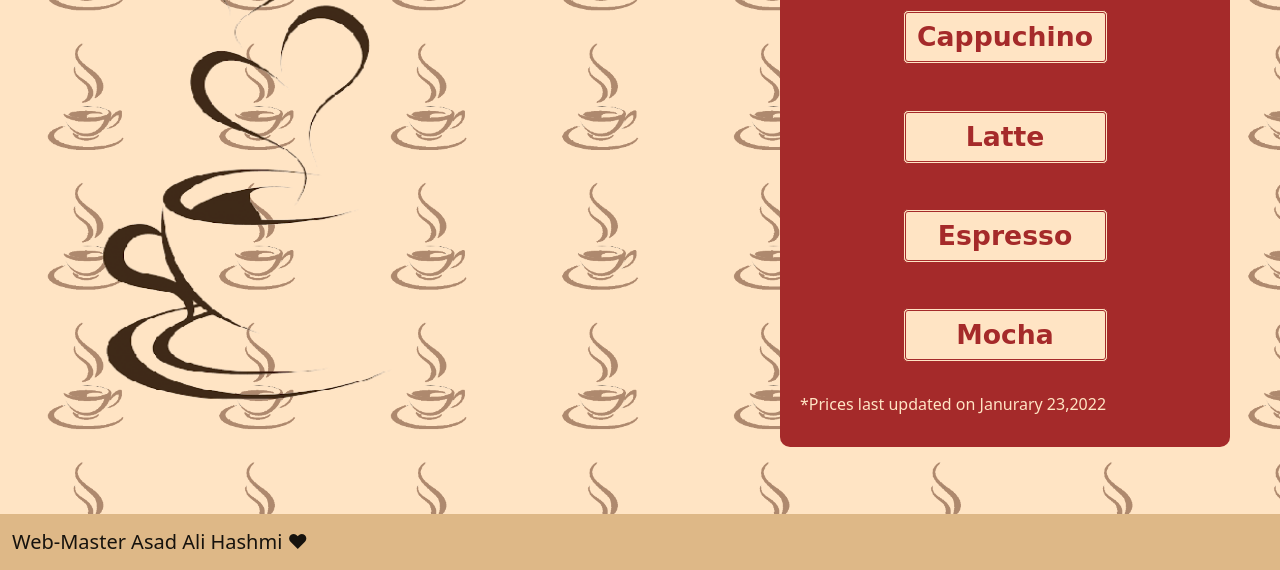
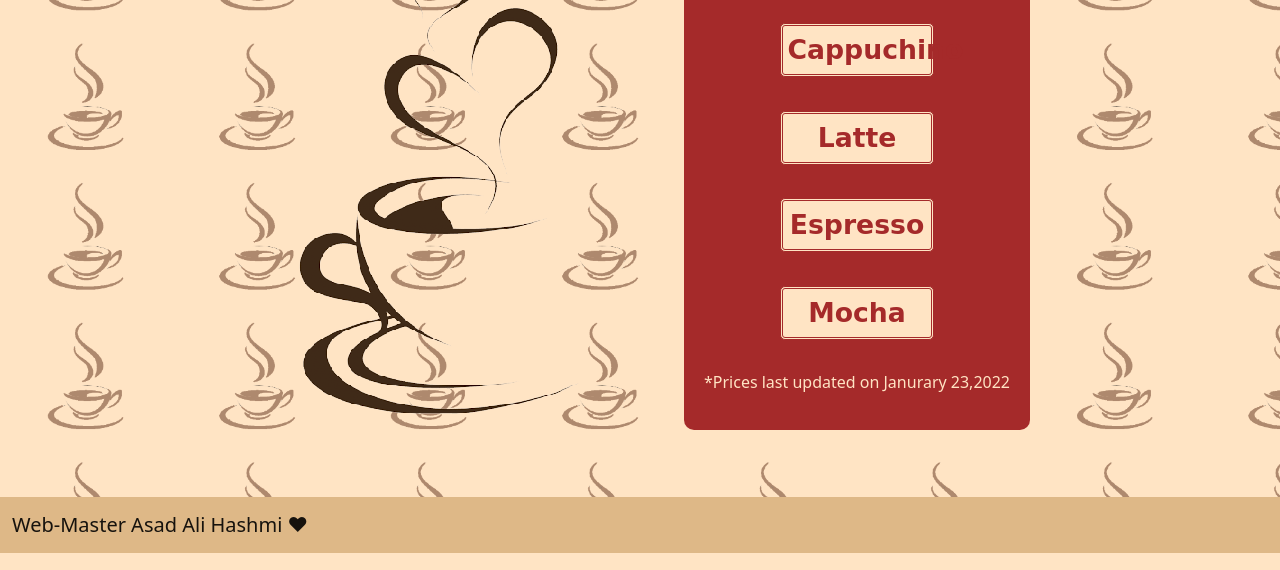
Before and after one commit to Hashmi1997/Web-Dev-Portfolio, a plain HTML site: page Bootstrap/index.html in a window 1280 px wide. Shown: the part 251-821 px from the top of the page. Drawn offline with nearby package versions, Linux system fonts and the light colour scheme; a web font is replaced by a local one.

Commit message:
Bug Solved

```diff
--- a/Bootstrap/index.html
+++ b/Bootstrap/index.html
@@ -57,6 +57,8 @@
        <button style= "color: brown"; class="cs" role="button">Mocha</button>
        -->
       </div> */
+      <div class="container">
+        <div class="ic"><img src="images__61_-removebg-preview.png" alt="Coffee with Love" class="ic"> </div>
         <div class="f">
           <p id="mh">Instant Order</p>
           <button class="cs" role="button">Cappuchino</button>
@@ -65,8 +67,9 @@
           <button style="margin-bottom: 30px;"; class="cs" role="button">Mocha</button>
           <p class="n"> *Prices last updated on Janurary 23,2022 </p>
         </div>
-      <div class="ic"><img src="images__61_-removebg-preview.png" alt="Coffee with Love" class="ic"> </div>
-      </section>
+
+     </div>
+    </section>
 
         <nav class="navbar sticky-bottom navbar-light" id="ft">
   <div class="container-fluid">
--- a/Bootstrap/main.scss
+++ b/Bootstrap/main.scss
@@ -16,10 +16,22 @@ $c2: brown;
     color: $mc;
     align-self: baseline;
 }
+.container{
+    display: flex;
+    flex-wrap:wrap;
+    justify-content: center;
+}
+
+.ic{
+    flex-wrap: wrap;
+    width: auto;
+    height: auto;
+}
 .f{
-    float: right;
-    width: 450px;
-    height: 550px;
+    flex-wrap: wrap;
+    align-content: center;
+    width: auto;
+    height:auto;
     background-color: $c2;
     padding: 20px;
     margin-right: 50px;
@@ -107,12 +119,6 @@ $c2: brown;
     background-repeat: repeat-x repeat-y;
     background-size: 20ex ;
 }
-.ic{
-    align-items: center;
-    align-content: center;
-    width: 500px;
-    height: 500px;
-}
 .menu{
     border-radius: 5%;
     padding: 10pt;
```
Also changed, not shown: Bootstrap/main.css, 1 other file.
